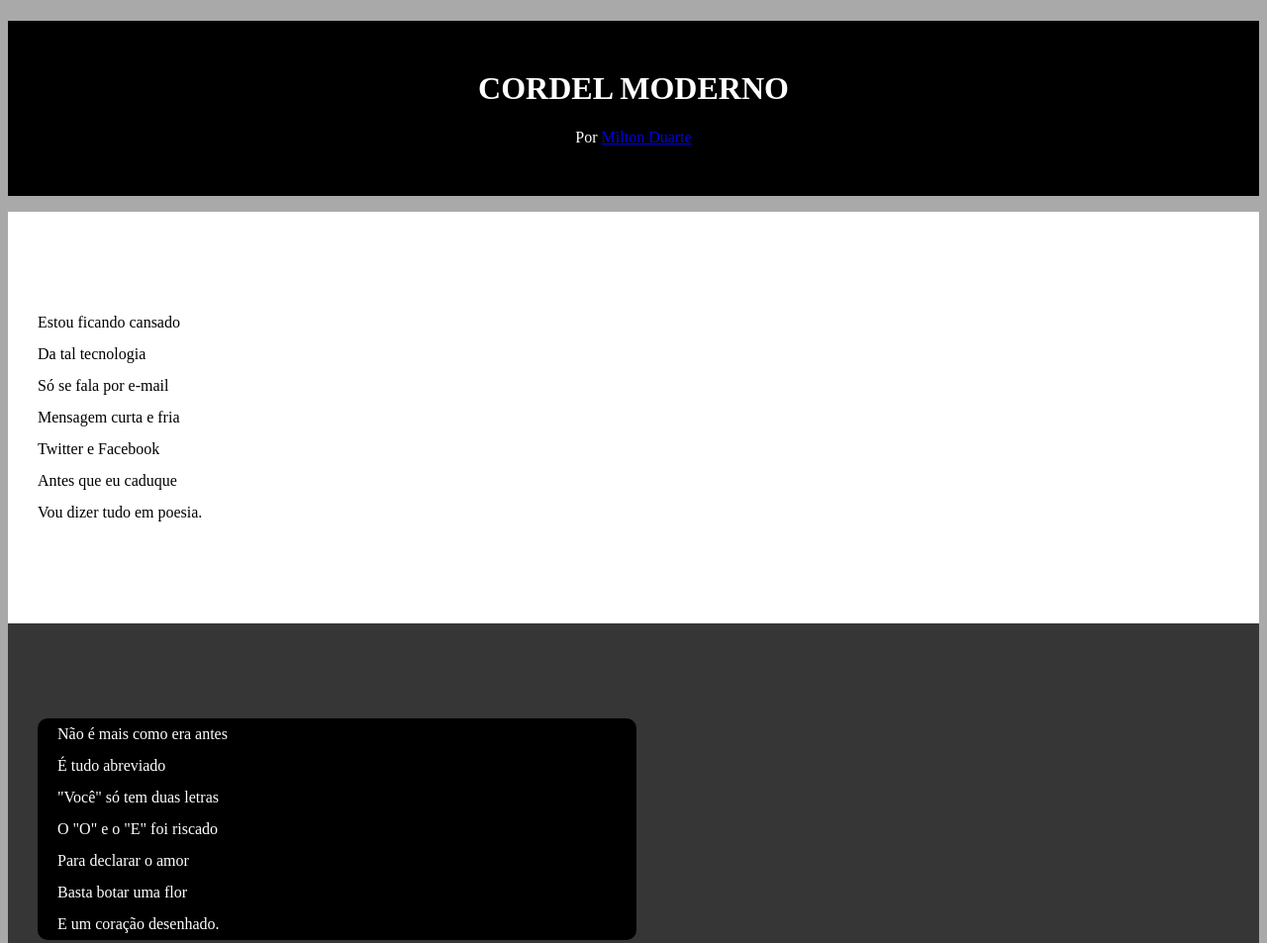
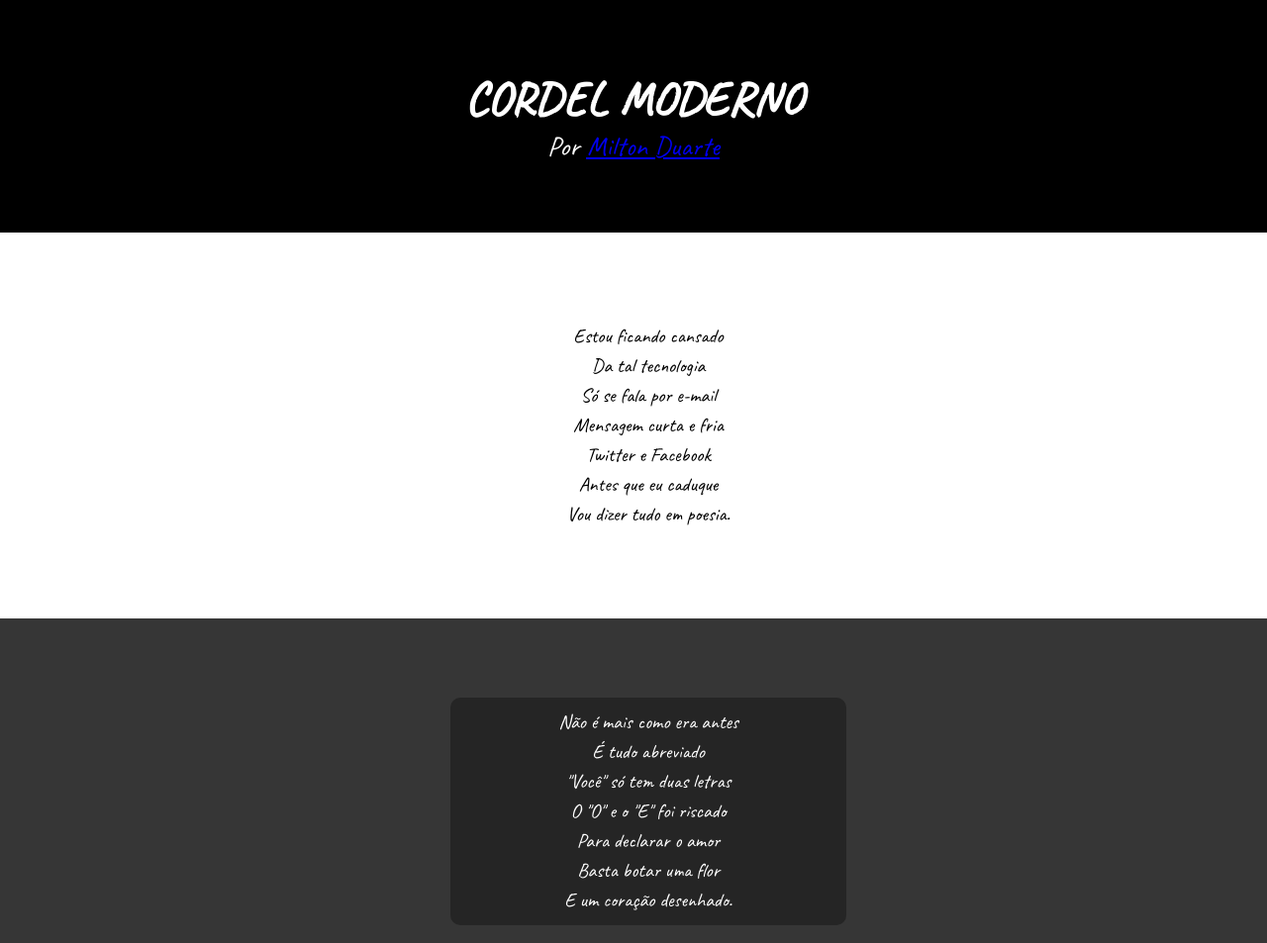
Before and after one commit to Pedrolucasns/HTML-CSS, a plain HTML site: page Exercicios/ex014/index.html in a window 1280 px wide. Shown: the top 953 px of the page at 99% size. Drawn offline with Linux system fonts and the light colour scheme.

Commit message:
Cordel 0.2
Nova modelagem
adaptativo para desktop,tablet e celular

```diff
--- a/Exercicios/ex014/index.html
+++ b/Exercicios/ex014/index.html
@@ -4,6 +4,7 @@
     <meta charset="UTF-8">
     <meta name="viewport" content="width=device-width, initial-scale=1.0">
     <title>Cordel Moderno</title>
+    <link href="https://fonts.googleapis.com/css2?family=Caveat&display=swap" rel="stylesheet">
     <link rel="stylesheet" href="style.css">
 </head>
 <body>
--- a/Exercicios/ex014/style.css
+++ b/Exercicios/ex014/style.css
@@ -1,47 +1,59 @@
-@charset "UTF-8"
+@charset "UTF-8";
 
+/* Reset básico */
 * {
-    margin: 0px;
-    padding: 0px;
-
+    margin: 0;
+    padding: 0;
+    box-sizing: border-box; /* Garante que padding e bordas não afetem as dimensões dos elementos */
 }
 
 html, body {
-    min-height: 100vh;
+    min-height: 100vh; /* Garante que o body ocupe pelo menos a altura da tela */
     background-color: darkgray;
+    font-family: 'Caveat', cursive; /* Aplicando a fonte ao corpo do site */
+    font-size: 16px; /* Tamanho base da fonte para mobile-first */
 }
 
+/* Estilos do cabeçalho */
 header {
     background-color: black;
     color: white;
     text-align: center;
+    padding: 20px 0; /* Espaçamento menor para mobile */
 }
 
 header > h1 {
-    padding-top: 50px;
+    padding-top: 20px; /* Reduzido para mobile */
     text-transform: uppercase;
+    font-family: 'Caveat', cursive;
+    font-size: 36px; /* Tamanho menor para mobile */
 }
 
 header > p {
-    padding-bottom: 50px;
+    padding-bottom: 20px; /* Reduzido para mobile */
+    font-family: 'Caveat', cursive;
+    font-size: 20px; /* Tamanho menor para mobile */
 }
 
 header > a, footer > a {
     color: white;
     text-decoration: none;
     font-weight: bolder;
-
+    font-family: 'Caveat', cursive;
 }
 
 header a:hover, footer a:hover {
     text-decoration: underline;
 }
 
+/* Estilos das seções */
 section {
-    padding-top: 10vh;
-    padding-bottom: 10vh;
-    line-height: 2em;
-    padding-left: 30px;
+    padding-top: 5vh; /* Reduzido para mobile */
+    padding-bottom: 5vh; /* Reduzido para mobile */
+    line-height: 1.5em; /* Espaçamento menor para mobile */
+    padding-left: 15px; /* Reduzido para mobile */
+    font-family: 'Caveat', cursive;
+    text-align: center; /* Centraliza o texto */
 }
 
 section.normal {
@@ -49,20 +61,96 @@ background-color: white;
     color: black;
 }
 
+section.normal > p {
+    width: 90%; /* Largura responsiva para mobile */
+    max-width: 800px; /* Limita a largura máxima */
+    margin: 0 auto; /* Centraliza o parágrafo */
+    padding: 10px; /* Adiciona um pouco de padding */
+}
+
 section.imagem {
     background-color: rgb(54, 54, 54);
     color: white;
 }
+
 section.imagem > p {
-    width: 585px;
-    background-color: black;
+    width: 90%; /* Largura responsiva para mobile */
+    max-width: 400px; /* Limita a largura máxima */
+    background-color: rgb(37, 37, 37);
     border-radius: 10px;
-    padding-left: 20px;
+    padding: 10px;
+    font-family: 'Caveat', cursive;
+    margin: 0 auto; /* Centraliza o parágrafo */
 }
+
+/* Estilos do rodapé */
 footer {
     background-color: black;
     color: white;
     text-align: center;
     padding: 10px;
+    font-family: Verdana, Geneva, Tahoma, sans-serif;
+    font-size: 16px; /* Tamanho menor para mobile */
+}
 
+/* Media Queries para Tablet (768px a 1023px) */
+@media (min-width: 768px) {
+    html, body {
+        font-size: 18px; /* Aumenta o tamanho da fonte para tablet */
     }
+
+    header > h1 {
+        font-size: 42px; /* Tamanho maior para tablet */
+        padding-top: 30px;
+    }
+
+    header > p {
+        font-size: 24px; /* Tamanho maior para tablet */
+        padding-bottom: 30px;
+    }
+
+    section {
+        padding-top: 7vh; /* Aumenta o espaçamento para tablet */
+        padding-bottom: 7vh;
+        padding-left: 20px;
+    }
+
+    footer {
+        font-size: 18px; /* Aumenta o tamanho da fonte para tablet */
+    }
+}
+
+/* Media Queries para Desktop (a partir de 1024px) */
+@media (min-width: 1024px) {
+    html, body {
+        font-size: 20px; /* Tamanho maior para desktop */
+    }
+
+    header > h1 {
+        font-size: 48px; /* Tamanho maior para desktop */
+        padding-top: 50px;
+    }
+
+    header > p {
+        font-size: 28px; /* Tamanho maior para desktop */
+        padding-bottom: 50px;
+    }
+
+    section {
+        padding-top: 10vh; /* Aumenta o espaçamento para desktop */
+        padding-bottom: 10vh;
+        padding-left: 30px;
+    }
+
+    section.normal > p {
+        max-width: 800px; /* Largura máxima para desktop */
+    }
+
+    section.imagem > p {
+        width: 400px; /* Largura fixa para desktop */
+    }
+
+    footer {
+        font-size: 20px; /* Tamanho maior para desktop */
+    }
+}
```
Lines whose indentation alone changed are shown as unchanged.
